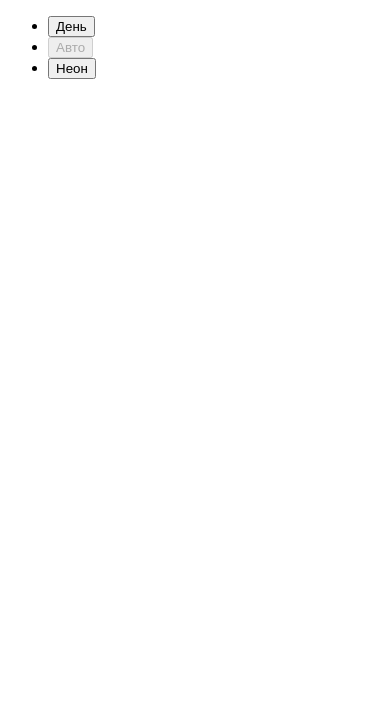
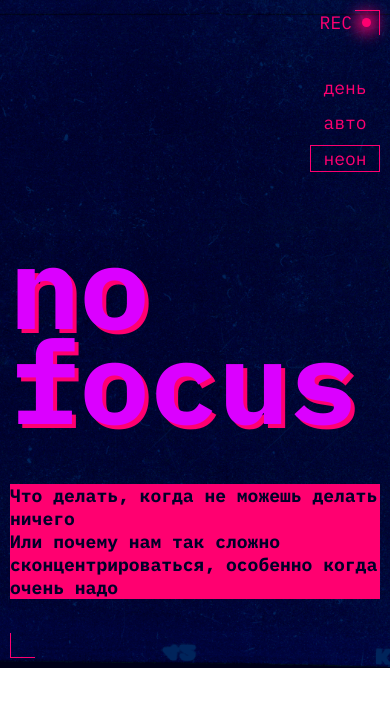
Before and after one commit to Mark-Petrov/slozhno-sosredotochitsya-fd, a plain HTML site: page index.html in a window 390 px wide. Drawn offline with Linux system fonts and the light colour scheme.

Commit message:
header for mobile

```diff
--- a/index.html
+++ b/index.html
@@ -4,11 +4,26 @@
     <meta charset="UTF-8" />
     <meta http-equiv="X-UA-Compatible" content="IE=edge" />
     <meta name="viewport" content="width=device-width, initial-scale=1.0" />
+    <meta name="color-scheme" content="dark light">
+    <link rel="icon" href="./images/favicon.ico" type="image/x-icon">
+    <link rel="stylesheet" href="./fonts/fonts.css">
+    <link rel="stylesheet" href="./styles/globals.css">
+    <link rel="stylesheet" href="./styles/variables.css">
+    <link rel="stylesheet" href="./styles/style.css">
+    <link rel="stylesheet" href="./styles/dark.css">
+    <link rel="stylesheet" href="./styles/light.css">
     <title>Сложно сосредоточиться</title>
     <script src="./scripts/script.js"></script>
   </head>
   <body class="page">
     <header class="header decorated-zone">
+      <div class="decorated-corner decorated-corner_top-right" aria-hidden="true"></div>
+      <div class="decorated-corner decorated-corner_bottom-left" aria-hidden="true"></div>
+      <div class="rec-indicator" aria-hidden="true">
+        <span class="rec-indicator__text">REC</span>
+        <span class="rec-indicator__dot"></span>
+      </div>
+
         <nav class="header__theme-menu">
           <ul class="header__theme-menu-list">
             <li class="header__theme-menu-item">
@@ -35,6 +50,12 @@
             </li>
           </ul>
         </nav>
+        <h1 class="header_title">no focus</h1>
+        <p class="header_content">
+          <span class="header_content-line">Что делать, когда не можешь делать ничего</span>
+          <span class="header_content-line">Или почему нам так сложно сконцентрироваться, особенно когда очень надо</span>
+        </p>
+
     </header>
   </body>
 </html>
--- a/styles/globals.css
+++ b/styles/globals.css
@@ -18,8 +18,11 @@ h3,
 h4,
 h5,
 h6,
-p {
+p,
+span {
   margin: 0;
+  font-family: 'IBM Plex mono';
+  font-weight: bold;
 }
 
 ul {
@@ -36,7 +39,7 @@ picture {
 button,
 a {
   color: currentColor;
-  font-family: inherit;
-  font-size: inherit;
+  font-size: 18px;
   line-height: inherit;
+  font-family: 'IBM Plex mono';
 }
--- a/styles/style.css
+++ b/styles/style.css
@@ -2,4 +2,162 @@
 
 .page {
   /* сохраните в разметке и стилях класс page у тега body. Он удобен, чтобы составлять селекторы для разных цветовых тем. */
+  inline-size: 100%;
 }
+
+.header{
+  background-image: url('../images/cover-image-dark.png');
+  background-position: center;
+  background-size: cover;
+  min-inline-size: minmax(375px, 1024px);
+  block-size: 668px;
+  padding: 10px;
+
+  display: grid;
+  grid-template-columns: 1fr;
+  grid-template-rows: 65px min-content 65px min-content 55px min-content 56px;
+  grid-template-areas:
+    "."
+    "nav"
+    "."
+    "title"
+    "."
+    "content"
+    ".";
+  position: relative;
+}
+
+.header__theme-menu{
+  grid-area: nav;
+  justify-items: end;
+}
+
+.header__theme-menu-list{
+  inline-size: 70px;
+  block-size: 98px;
+  display: flex;
+  flex-direction: column;
+  align-items: center;
+  gap: 10px;
+}
+
+.header__theme-menu-button{
+  color: var(--accent-color);
+  background: transparent;
+  border: none;
+  text-transform: lowercase;
+}
+
+.header__theme-menu-item {
+  inline-size: 70px;
+  text-align: center;
+  box-sizing: border-box;
+}
+
+.header__theme-menu-item:last-child{
+  border: 1px solid var(--accent-color, #ff0070);
+}
+
+.header__theme-menu-item:hover,
+.header__theme-menu-item:focus-within {
+  border: 1px solid var(--accent-color-hover, #ff0070);
+  box-sizing: border-box;
+  width: 100%;
+}
+
+button:focus{
+  outline: none;
+}
+
+button:focus{
+  border-bottom: 1px solid var(--accent-color, #ff0070);
+}
+
+.header_title{
+  color: var(--header-title-color, #000028);
+  text-shadow: 4px 4px 0 var(--accent-color, #ff0070);
+  font-size: clamp(7.25rem, 7.0115rem + 1.0178vw, 7.5rem);
+  line-height: 82.5%;
+  grid-area: title;
+}
+
+.header_content{
+  inline-size: minmax(355px, 491px);
+  color: #000028;
+  font-size: 18px;
+  background-color: var(--accent-color, #ff0070);
+  grid-area: content;
+  text-wrap: wrap;
+}
+
+.header_content-line {
+  display: block;
+}
+
+
+.decorated-corner {
+  position: absolute;
+  width: 25px;
+  height: 25px;
+  pointer-events: none;
+}
+
+.decorated-corner_top-right {
+  top: 10px;
+  right: 10px;
+}
+
+.decorated-corner_bottom-left {
+  bottom: 10px;
+  left: 10px;
+}
+
+.decorated-corner_top-right::before,
+.decorated-corner_bottom-left::before {
+  content: "";
+  display: block;
+  width: 100%;
+  height: 100%;
+  box-sizing: border-box;
+}
+
+.decorated-corner_top-right::before{
+  border-top: 1px solid var(--accent-color, #ff0070);
+  border-right: 1px solid var(--accent-color, #ff0070);
+  width: 25px;
+  height: 25px;
+}
+
+.decorated-corner_bottom-left::before {
+  border-bottom: 1px solid var(--accent-color, #ff0070);
+  border-left: 1px solid var(--accent-color, #ff0070);
+  width: 25px;
+  height: 25px;
+}
+
+.rec-indicator {
+  position: absolute;
+  top: 10px;
+  right: 19px;
+  display: flex;
+  align-items: center;
+  gap: 10px;
+  z-index: 2;
+  pointer-events: none;
+}
+
+.rec-indicator__text {
+  color: var(--accent-color, #ff0070);
+  font-size: 18px;
+  line-height: 25px;
+  font-weight: normal;
+}
+
+.rec-indicator__dot {
+  display: inline-block;
+  width: 9px;
+  height: 9px;
+  border-radius: 50%;
+  background: var(--accent-color, #ff0070);
+  box-shadow: 0 0 16px 6px var(--accent-color, #ff0070);
+}
--- a/styles/variables.css
+++ b/styles/variables.css
@@ -2,3 +2,8 @@
   Переменные для вашего проекта
   и их переопределение под различные устройства
 */
+:root{
+  --header-title-color: #DB00FF;
+  --accent-color: #FF0070;
+  --accent-color-hover: rgba(255, 0, 112, 0.4);
+}
```
Lines whose indentation alone changed are shown as unchanged.
